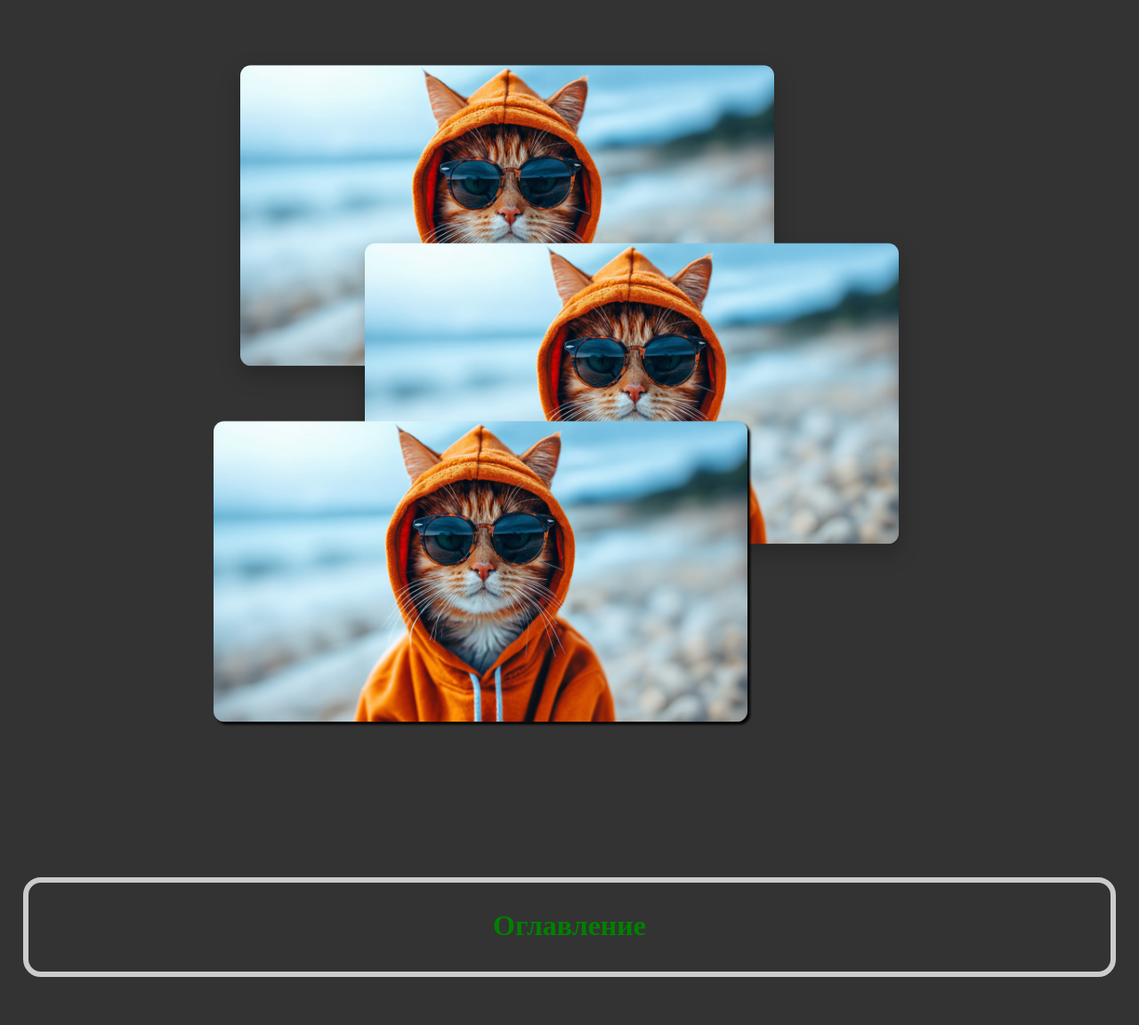
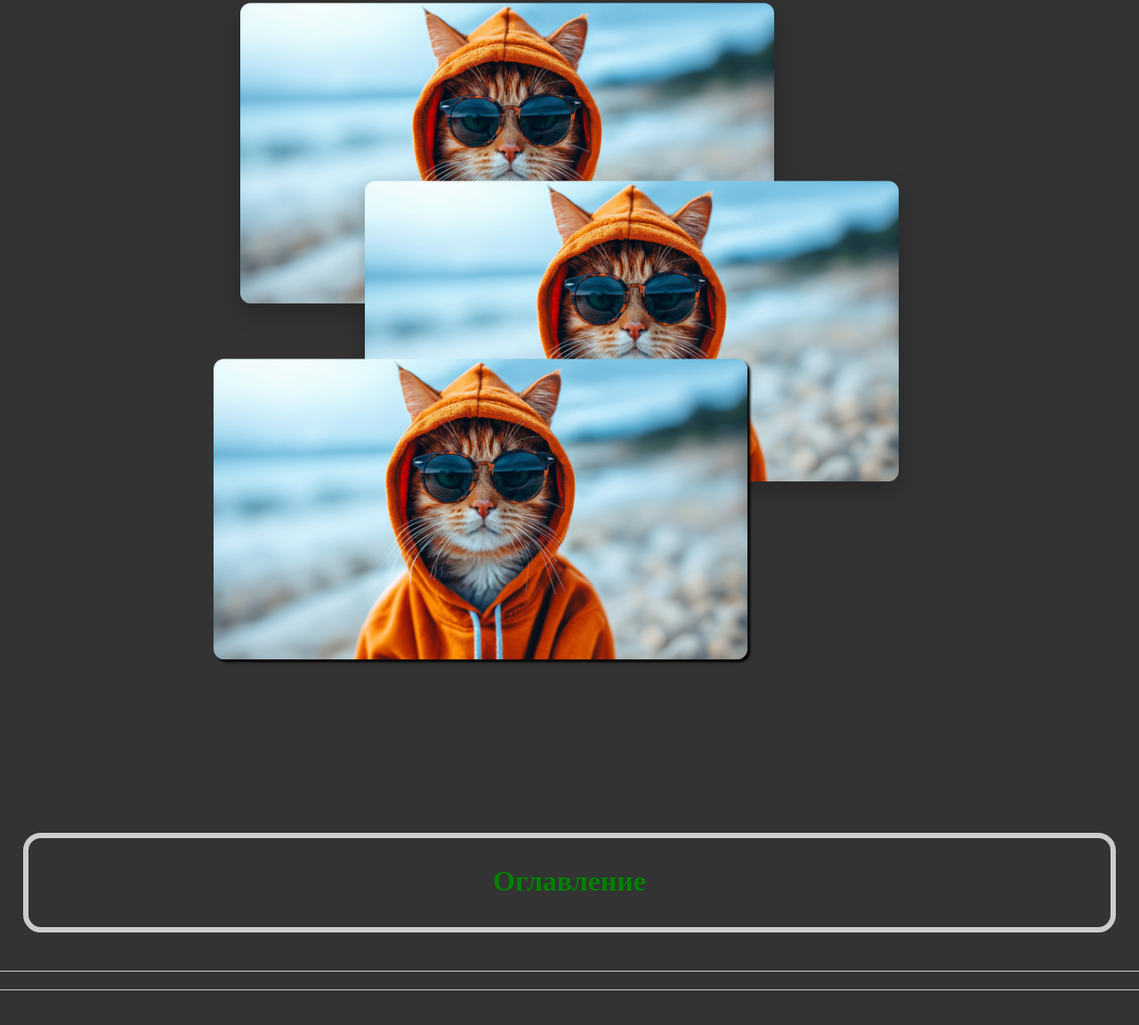
Before and after one commit to kotofotov/kotofotov.github.io, a plain HTML site: page 037.html in a window 1280 px wide. Shown: the part 58-1210 px from the top of the page at 89% size. After the commit the page ends 1171 px from the top, so only its background shows below. Drawn offline with Linux system fonts and the light colour scheme.

Commit message:
Add files via upload

```diff
--- a/037.html
+++ b/037.html
@@ -6,7 +6,7 @@
 <meta name="generator" content="WordCraft">
 <title>position: relative</title>
 <style>
-body {background-color: #333;margin: 0; min-height: 50vh; position: relative;}
+body {background-color: #333;margin: 0; position: relative;}
 a {color: #FF00FF;}
 a:visited {color: #FF0000;}
 a:hover {color: #00FF00;}
@@ -16,19 +16,19 @@ a:active {color: #0000FF;}
 <body>
 
 
-<div style="position: absolute;left: 50%;top: 50%; transform: translate(-50%, -50%) translateX(-70px) translateY(100px); width: 600px; z-index: 1;">
+<div style="position: absolute;left: 50%;top: 50%; transform: translate(-50%, -50%) translateX(-70px) translateY(230px); width: 600px; z-index: 1;">
   <img style="width: 100%; display: block; border-radius: 12px; box-shadow: 0 10px 25px rgba(0,0,0,0.25);" src="kotofotov.jpg" alt="">
 </div>
 
-<div style="position: absolute;left: 50%;top: 50%; transform: translate(-50%, -50%) translateX(70px) translateY(300px); width: 600px; z-index: 2;">
+<div style="position: absolute;left: 50%;top: 50%; transform: translate(-50%, -50%) translateX(70px) translateY(430px); width: 600px; z-index: 2;">
   <img style="width: 100%; display: block; border-radius: 12px; box-shadow: 0 10px 25px rgba(0,0,0,0.25);" src="kotofotov.jpg" alt="">
 </div>
 
-<div style="position: absolute;left: 50%;top: 50%; transform: translate(-50%, -50%) translateX(-100px) translateY(500px); width: 600px; z-index: 3;">
+<div style="position: absolute;left: 50%;top: 50%; transform: translate(-50%, -50%) translateX(-100px) translateY(630px); width: 600px; z-index: 3;">
   <img style="width: 100%; display: block; border-radius: 12px; box-shadow: 3px 3px 3px rgba(0,0,0,1);" src="kotofotov.jpg" alt="">
 </div>
 
-<div style="position: absolute;left: 50%;top: 50%; transform: translate(-50%, -50%) translateX(0px) translateY(900px); width: 100%; z-index: 4;">
+<div style="position: absolute;left: 50%;top: 50%; transform: translate(-50%, -50%) translateX(0px) translateY(1050px); width: 100%; z-index: 4;">
 <center>
 <a href="index.html"
    onmouseover="this.style.color='red'"
@@ -50,7 +50,7 @@ a:active {color: #0000FF;}
 <p style="margin:0px;padding: 30px 0px 0px 0px;">Оглавление</p></a>
 </center></div>
 
-<div style="border:  0px solid #ccc;position: absolute;left: 50%;top: 50%; transform: translate(-50%, -50%) translateX(0px) translateY(1010px); width: 100%;height: 20px; z-index: 4;">
+<div style="border:  1px solid #ccc;position: absolute;left: 50%;top: 50%; transform: translate(-50%, -50%) translateX(0px) translateY(1160px); width: 100%;height: 20px; z-index: 4;">
 </div>
 
 
```
